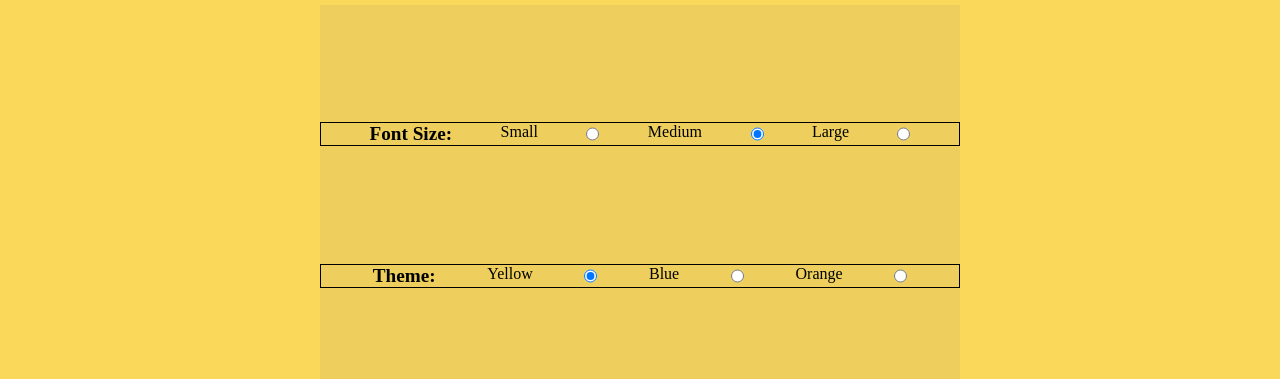
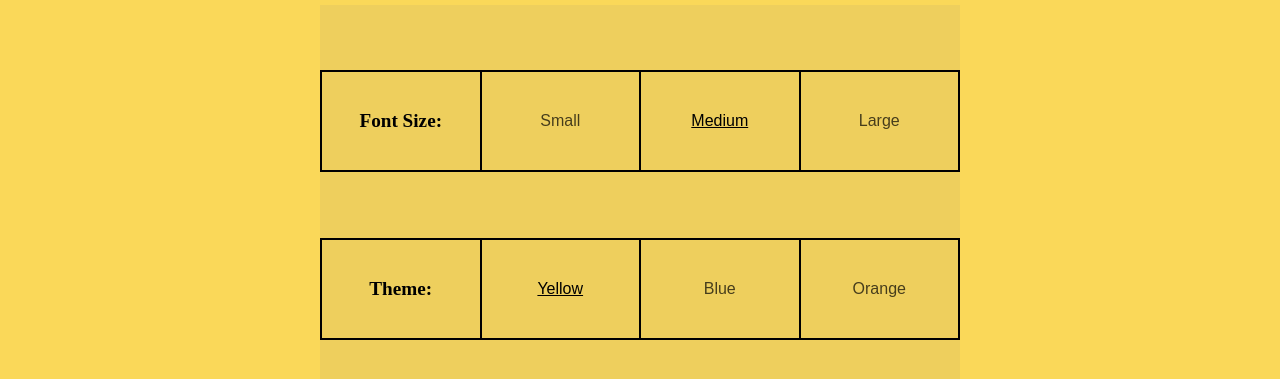
Before and after one commit to pcon92/banking-application, a React (Create React App) app: page /settings-page in a window 1280 px wide. Shown: the part 195-574 px from the top of the page. Built offline with nearby package versions, Linux system fonts and the light colour scheme.

Commit message:
changed checkbox selectors in settings to large buttons

```diff
--- a/src/components/settings.js
+++ b/src/components/settings.js
@@ -8,15 +8,15 @@ import styles from '../styles/settings.module.css';
 
 const Settings = ( {fontSize, setFontSize, theme, setTheme, unreadMessages}) => {
 
-    const onChangeFontSize = (e) => {
-        setFontSize([`${e.target.value*0.8}rem`,
-            `${e.target.value}rem`,
-            `${e.target.value*1.2}rem`,
-            `${e.target.value*1.8}rem`])
+    const changeFontSize = (val) => {
+        setFontSize([`${val*0.8}rem`,
+            `${val}rem`,
+            `${val*1.2}rem`,
+            `${val*1.8}rem`])
     };
 
-    const onChangeTheme = (e) => {
-        setTheme([`${e.target.value}0`, `${e.target.value}1`, `${e.target.value}2`])
+    const changeTheme = (val) => {
+        setTheme([`${val}0`, `${val}1`, `${val}2`])
     };
 
     // font sizes used in this component
@@ -31,31 +31,58 @@ const Settings = ( {fontSize, setFontSize, theme, setTheme, unreadMessages}) =>
             unreadMessages={unreadMessages}/>
             <div className={`${styles.background} ${themedStyles[theme[0]]}`}>
                 <div className={`${styles.settingsBox} ${themedStyles[theme[2]]}`}>
-                    <div className={styles.fontSizeContainer}
-                    onChange={onChangeFontSize}>
-                        <h4 style={fontSizeLge}>Font Size:</h4>
-                        <label htmlFor="small" style={fontSizeMed}> Small </label>
-                        <input type="radio" id="small" value="0.8" name="fontSize"
-                        defaultChecked={fontSize[1] === '0.8rem' ? true : false} />
-                        <label htmlFor="medium" style={fontSizeMed}> Medium </label>
-                        <input type="radio" id="medium" value="1" name="fontSize"
-                        defaultChecked={fontSize[1] === '1rem' ? true : false} />
-                        <label htmlFor="large" style={fontSizeMed}> Large </label>
-                        <input type="radio" id="large" value="1.2" name="fontSize"
-                        defaultChecked={fontSize[1] === '1.2rem' ? true : false} />
+                    <div className={styles.fontSizeContainer}>
+                        <div className={styles.optionBox}>
+                            <h4 style={fontSizeLge}>Font Size:</h4>
+                        </div>
+                        <div className={styles.optionBox}>
+                            <button type="button" onClick={() => changeFontSize(0.8)}
+                            className={styles.optionButton}
+                            style={fontSize[1] === '0.8rem'
+                            ? {opacity: 1, textDecoration: "underline", fontSize: `${fontSizeMed.fontSize}`}
+                            : {opacity: 0.7, fontSize: `${fontSizeMed.fontSize}`}}>Small</button>
+                        </div>
+                        <div className={styles.optionBox}>
+                        <button type="button" onClick={() => changeFontSize(1)}
+                            className={styles.optionButton}
+                            style={fontSize[1] === '1rem'
+                            ? {opacity: 1, textDecoration: "underline", fontSize: `${fontSizeMed.fontSize}`}
+                            : {opacity: 0.7, fontSize: `${fontSizeMed.fontSize}`}}>Medium</button>
+                        </div>
+                        <div className={styles.optionBox}>
+                        <button type="button" onClick={() => changeFontSize(1.2)}
+                            className={styles.optionButton}
+                            style={fontSize[1] === '1.2rem'
+                            ? {opacity: 1, textDecoration: "underline", fontSize: `${fontSizeMed.fontSize}`}
+                            : {opacity: 0.7,  fontSize: `${fontSizeMed.fontSize}`}}>Large</button>
+                        </div>
                     </div>
                     <div className={styles.themeContainer}
-                    onChange={onChangeTheme}>
-                        <h4 style={fontSizeLge}>Theme:</h4>
-                        <label htmlFor="yellow" style={fontSizeMed}> Yellow </label>
-                        <input type="radio" id="yellow" value="yellow" name="theme"
-                        defaultChecked={theme[0] === 'yellow0' ? true : false} />
-                        <label htmlFor="blue" style={fontSizeMed}> Blue </label>
-                        <input type="radio" id="blue" value="blue" name="theme"
-                        defaultChecked={theme[0] === 'blue0' ? true : false}/>
-                        <label htmlFor="orange" style={fontSizeMed}> Orange </label>
-                        <input type="radio" id="orange" value="orange" name="theme"
-                        defaultChecked={theme[0] === 'orange0' ? true : false}/>
+                    >
+                        <div className={styles.optionBox}>
+                            <h4 style={fontSizeLge}>Theme:</h4>
+                        </div>
+                        <div className={styles.optionBox}>
+                        <button type="button" onClick={() => changeTheme('yellow')}
+                            className={styles.optionButton}
+                            style={theme[0] === 'yellow0'
+                            ? {opacity: 1, textDecoration: "underline", fontSize: `${fontSizeMed.fontSize}`}
+                            : {opacity: 0.7, fontSize: `${fontSizeMed.fontSize}`}}>Yellow</button>
+                        </div>
+                        <div className={styles.optionBox}>
+                        <button type="button" onClick={() => changeTheme('blue')}
+                        className={styles.optionButton}
+                            style={theme[0] === 'blue0'
+                            ? {opacity: 1, textDecoration: "underline", fontSize: `${fontSizeMed.fontSize}`}
+                            : {opacity: 0.7, fontSize: `${fontSizeMed.fontSize}`}}>Blue</button>
+                        </div>
+                        <div className={styles.optionBox}>
+                        <button type="button" onClick={() => changeTheme('orange')}
+                        className={styles.optionButton}
+                            style={theme[0] === 'orange0'
+                            ? {opacity: 1, textDecoration: "underline", fontSize: `${fontSizeMed.fontSize}`}
+                            : {opacity: 0.7, fontSize: `${fontSizeMed.fontSize}`}}>Orange</button>
+                        </div>
                     </div>
                 </div>
             </div>
--- a/src/styles/settings.module.css
+++ b/src/styles/settings.module.css
@@ -30,3 +30,23 @@
     padding: 5;
     border: 1px solid black;
 }
+
+.optionBox {
+    display: flex;
+    height: 100px;
+    align-items: center;
+    border: 1px solid black;
+    justify-content: center;
+    flex: 1;
+}
+
+.optionButton {
+    display: flex;
+    flex: 1;
+    height: 100%;
+    align-items: center;
+    justify-content: center;
+    background-color: transparent;
+    cursor: pointer;
+    border: none;
+}
```
